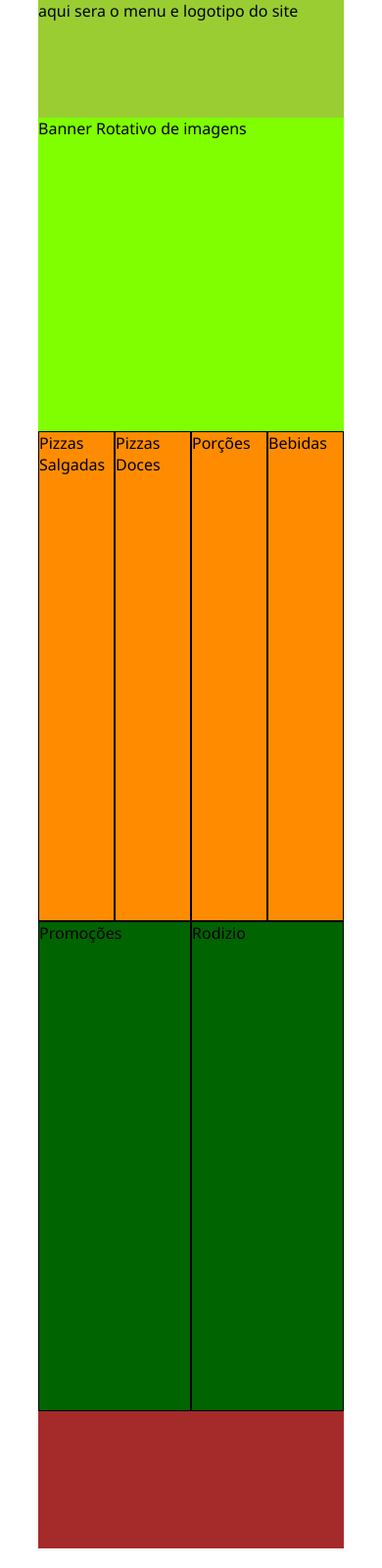
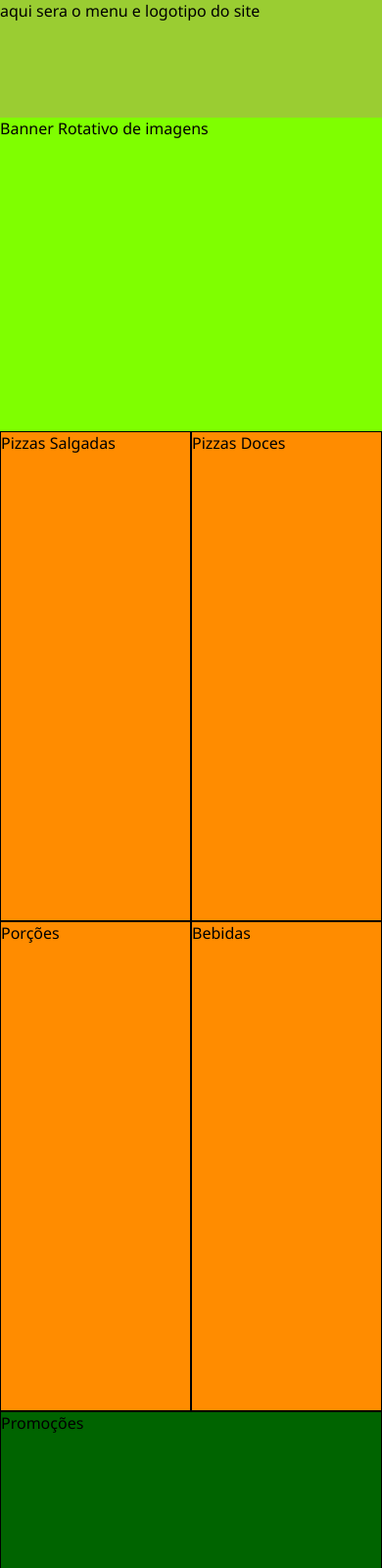
Before and after one commit to MatteusMart/layout-responsivo-1, a plain HTML site: page index.html in a window 390 px wide. Shown: the top 1600 px of the page at 98% size. Drawn offline with Linux system fonts and the light colour scheme.

Commit message:
CSS responsivo mobile adicionado

```diff
--- a/css/estilo.css
+++ b/css/estilo.css
@@ -45,7 +45,7 @@ footer{
 
 #produtos{
     width: 100%;
-    height: 500px;
+    height: auto;
     float: left;
     background-color: darkgray;
 }
@@ -60,7 +60,7 @@ footer{
 
 .destaques{
     width: 100%;
-    height: 500px;
+    height: auto;
     float: left;
     background-color: hotpink;
 }
@@ -71,5 +71,19 @@ footer{
     float: left;
     background-color: darkgreen;
     border: 1px solid rgb(0, 0, 0);
+}
+/* final da versão desktop */
 
+/* inicio da versão mobile */
+
+@media only screen and (max-width: 700px) {
+    #container{
+        width: 100%;
+    }
+    .produtos-colunas{
+        width: 50%;
+    }
+    .destaques-coluna{
+        width: 100%;
+    }
 }
```
